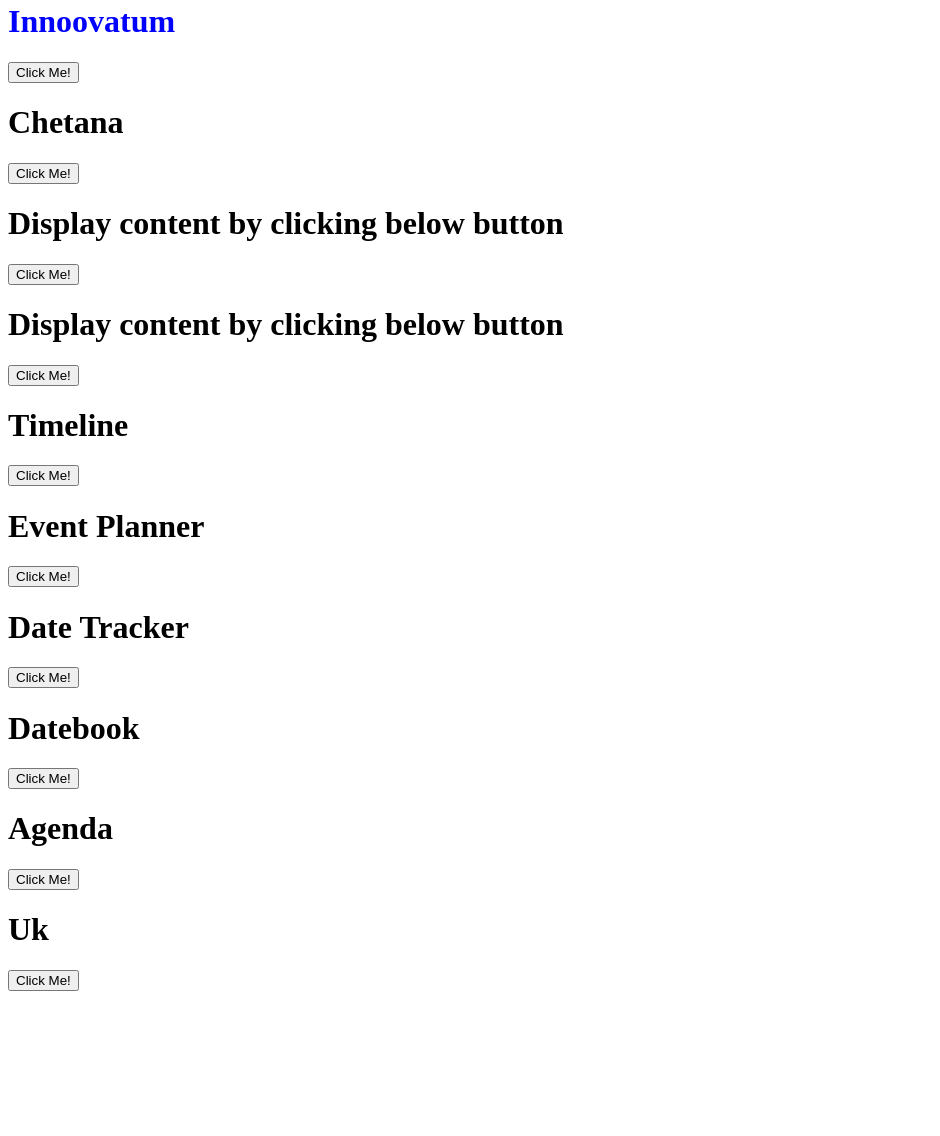
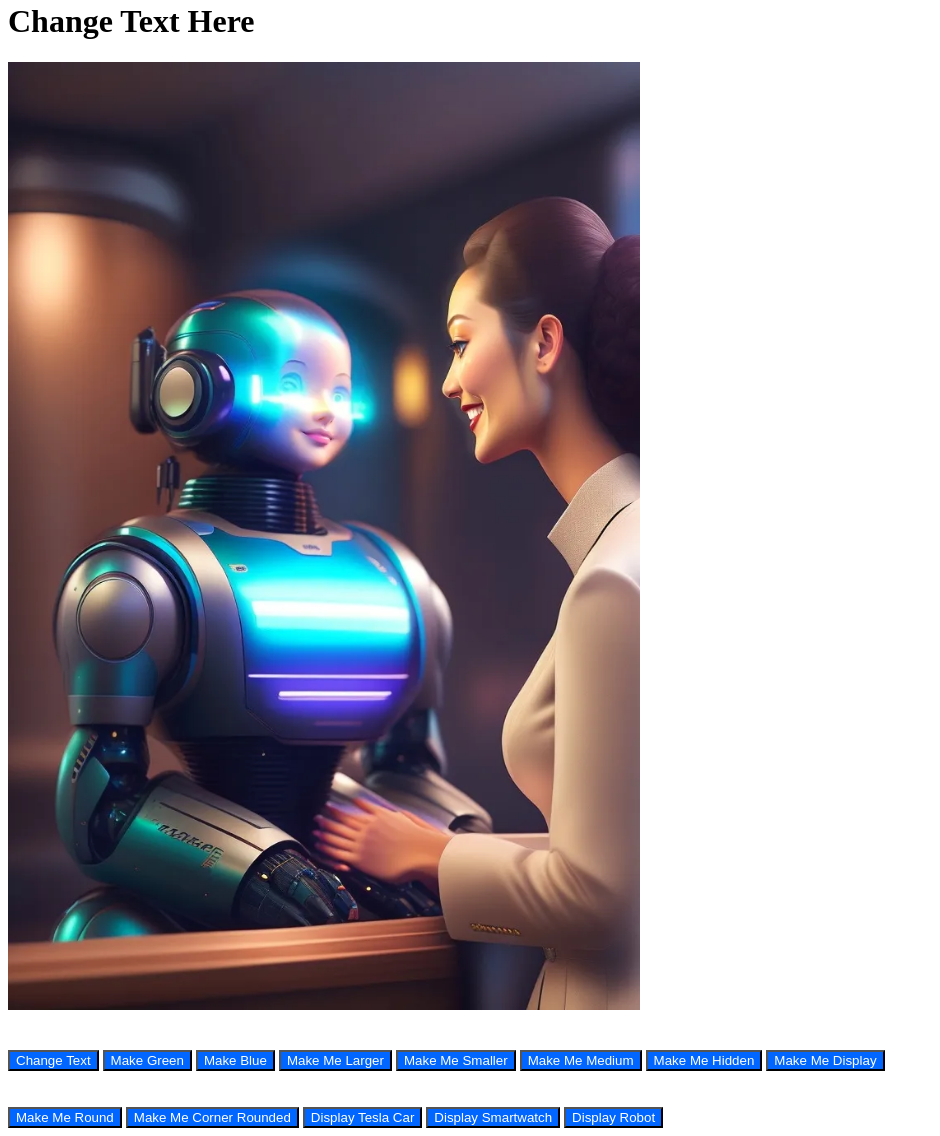
Before and after one commit to Bhagyeshree-bolasur/website, a plain HTML site: page javascript.html in a window 1280 px wide. Shown: the part 18-1154 px from the top of the page, without its empty margins (0-940 px from the left). Before the commit the page ends 1017 px from the top, so only its background shows below. Drawn offline with Linux system fonts and the light colour scheme.

Commit message:
Add files via upload

```diff
--- a/javascript.html
+++ b/javascript.html
@@ -5,32 +5,31 @@
     <meta name="viewport" content="width=device-width, initial-scale=1">
     <title>My First js file</title>
     <style type="text/css">
-    #innoo
-    {
-      color:blue;
-    }
-  </style>
-</head>
-<body>
-  <h1 id="innoo">Innoovatum</h1>
-  <button onclick="document.getElementById('innoo').innerHTML=Date()">Click Me!</button>
-    <h1 id="CES">Chetana</h1>
-  <button onclick="document.getElementById('CES').innerHTML= Date()">Click Me!</button>
-    <h1 id="soni">Display content by clicking below button</h1>
-  <button onclick="document.getElementById('soni').innerHTML=Date()">Click Me!</button>
-  <h1 id="drama">Display content by clicking below button</h1>
-  <button onclick="document.getElementById('drama').innerHTML=Date()">Click Me!</button>
-    <h1 id="kitty">Timeline</h1>
-  <button onclick="document.getElementById('kitty').innerHTML=Date()">Click Me!</button>
-    <h1 id="kar">Event Planner</h1>
-  <button onclick="document.getElementById('kar').innerHTML=Date()">Click Me!</button>
-    <h1 id="Mh">Date Tracker</h1>
-  <button onclick="document.getElementById('Mh').innerHTML=Date()">Click Me!</button>
-    <h1 id="Up">Datebook</h1>
-  <button onclick="document.getElementById('Up').innerHTML=Date()">Click Me!</button>
-    <h1 id="Gj">Agenda</h1>
-  <button onclick="document.getElementById('Gj').innerHTML=Date()">Click Me!</button>
-    <h1 id="Uk">Uk</h1>
-  <button onclick="document.getElementById('Uk').innerHTML=Date()">Click Me!</button>
-</body>
-</html>
+      button{
+        background-color: #06f;
+        color: white;
+      }
+    </style>
+   <head>
+     <body>
+      <h1 id="innoo">Change Text Here</h1>
+   <img src="n.webp" width="50%" id="image"><br><br><br>
+
+
+   <button onclick="document.getElementById('innoo').innerHTML='Innoovatum Search Engine'">Change Text</button>
+   <button onclick="document.getElementById('innoo').style.color='green'">Make Green</button>
+   <button onclick="document.getElementById('innoo').style.color='blue'">Make Blue</button>
+   <button onclick="document.getElementById('innoo').style.fontSize ='100px'"> Make Me Larger</button>
+   <button onclick="document.getElementById('innoo').style.fontSize ='10px'"> Make Me Smaller</button>
+   <button onclick="document.getElementById('innoo').style.fontSize ='30px'"> Make Me Medium</button>
+   <button onclick="document.getElementById('innoo').style.display ='none'"> Make Me Hidden</button>
+   <button onclick="document.getElementById('innoo').style.display ='block'"> Make Me Display</button>
+   <br>
+   <br><br>
+   <button onclick="document.getElementById('image').style.borderRadius ='50%'"> Make Me Round</button>
+   <button onclick="document.getElementById('image').style.borderRadius ='10%'"> Make Me Corner Rounded</button>
+   <button onclick="document.getElementById('image').src='k.webp'">Display Tesla Car</button>
+   <button onclick="document.getElementById('image').src='b.webp'">Display Smartwatch</button>
+   <button onclick="document.getElementById('image').src='n.webp'">Display Robot </button>
+ </body>
+ </html>
```
Also changed, not shown: b.webp (added), k.webp (added), n.webp (added).
